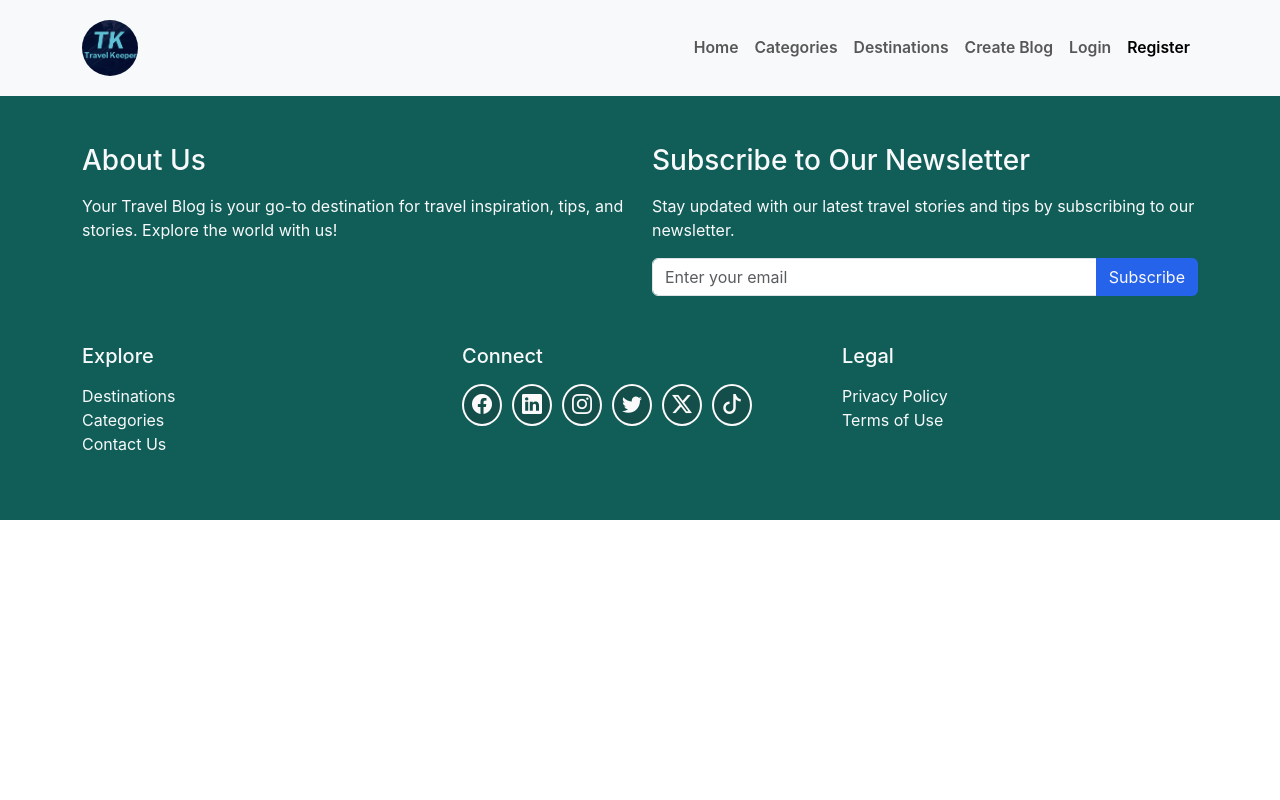
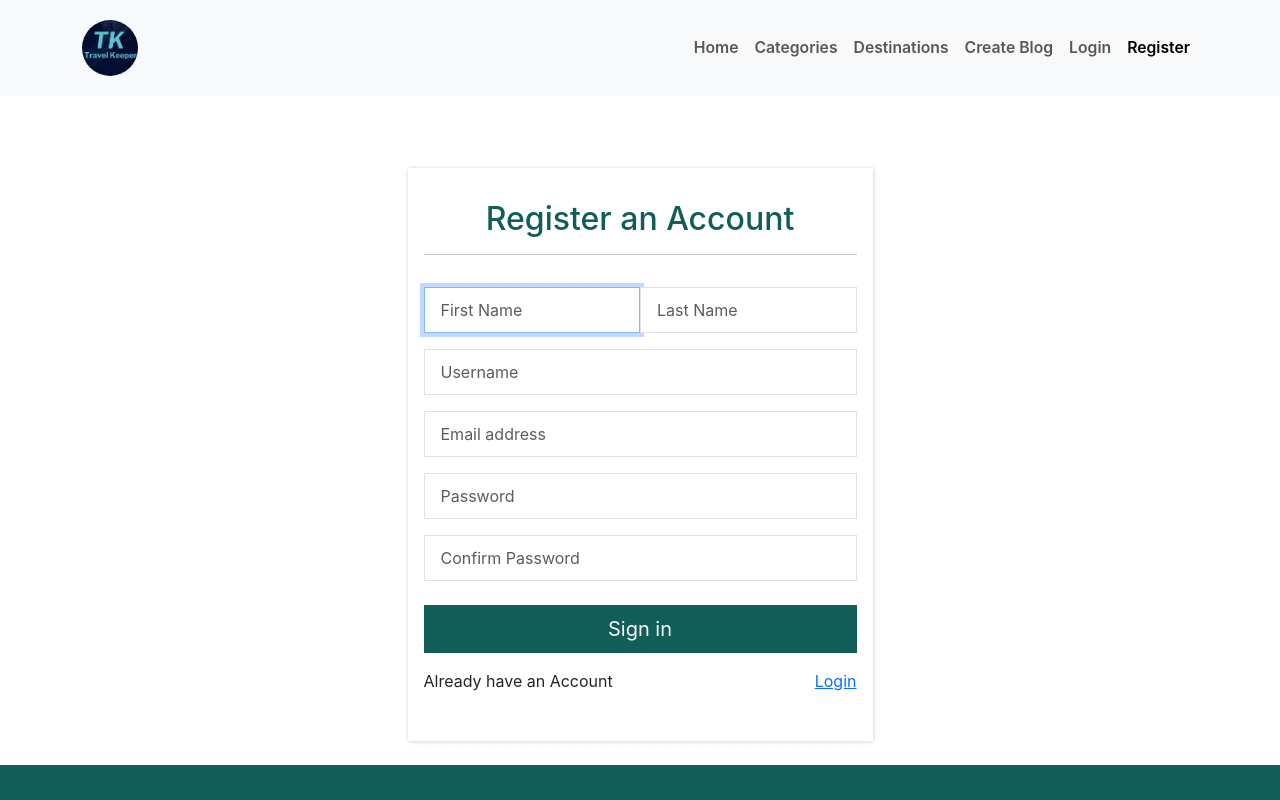
Before and after one commit to Nkululeko1999/blog-site, a React (Create React App) app in the folder frontend/: page /register in a window 1280 px wide. Shown: the top 800 px of the page. Built offline with nearby package versions, Linux system fonts and the light colour scheme.

Commit message:
built reister page n fixed footer btn

```diff
--- a/frontend/src/App.js
+++ b/frontend/src/App.js
@@ -2,12 +2,14 @@ import './App.css';
 import { BrowserRouter , Routes, Route } from 'react-router-dom';
 import Footer from './components/footer/Footer.js';
 import Header from './components/header/Header.js';
+import Register from './pages/register/Register.js';
 
 function App() {
   return (
     <BrowserRouter>
       <Header />
       <Routes>
+        <Route path='/register' element={<Register />} />
       </Routes>
       <Footer />
     </BrowserRouter>
--- a/frontend/src/components/footer/Footer.scss
+++ b/frontend/src/components/footer/Footer.scss
@@ -7,9 +7,14 @@ $styled-white: #fbf9f9;
     background-color: $background;
 
     .container .row:nth-last-child(2){
+
+        input.form-control {
+            border-radius: 0;
+        }
         button.btn {
             background-color: $blue-bg;
             color: $styled-white;
+            border-radius: 0;
         }
     }
 
--- /dev/null
+++ b/frontend/src/pages/register/Register.js
@@ -0,0 +1,56 @@
+import React from 'react';
+import './Register.scss';
+import { Link } from 'react-router-dom';
+
+export default function Register() {
+  return (
+    <div className='container'>
+        <div className='row justify-content-center'>
+            <div className='col-md-5 register-box p-3 my-4'>
+                <form class="form-register">
+                    <div class="text-center form-header">
+                        <h2 className='mt-3'>Register an Account</h2>
+                    </div>
+
+                    <div className='divider'>
+                        <hr/>
+                    </div>
+
+                    <div className='d-flex justify-content-between mt-3'>
+                        <div class="form-label-group mt-3">
+                            <input type="text" id="firstName" name="firstName" class="form-control" placeholder="First Name" required="" autofocus="" />
+                        </div>
+
+                        <div class="form-label-group mt-3">
+                            <input type="text" id="lastName" name="lastName" class="form-control" placeholder="Last Name" required="" autofocus="" />
+                        </div>
+                    </div>
+
+                    <div class="form-label-group mt-3">
+                        <input type="text" id="username" name="username" class="form-control" placeholder="Username" required="" autofocus="" />
+                    </div>
+
+                    <div class="form-label-group mt-3">
+                        <input type="email" id="inputEmail" class="form-control" placeholder="Email address" required="" autofocus="" />
+                    </div>
+
+                    <div class="form-label-group mt-3">
+                        <input type="password" id="inputPassword" class="form-control" placeholder="Password" required="" />
+                    </div>
+
+                    <div class="form-label-group mt-3">
+                        <input type="password" id="confirmPassword" name='confirmPassword' class="form-control" placeholder="Confirm Password" required="" />
+                    </div>
+
+                    <button class="btn btn-lg btn-block mt-4" type="submit">Sign in</button>
+
+                    <div className='redirect-login d-flex justify-content-between mt-3'>
+                        <p>Already have an Account</p>
+                        <Link to="/login">Login</Link>
+                    </div>
+                </form>
+            </div>
+        </div>
+    </div>
+  )
+}
--- /dev/null
+++ b/frontend/src/pages/register/Register.scss
@@ -0,0 +1,47 @@
+$primary: #115e59;
+$base-color: #f8fafc;
+$styled-white: #fbf9f9;
+
+.container {
+    .row {
+        margin: 0;
+        margin-top: 3rem;
+
+        .register-box {
+            box-shadow: 0.5px 0.5px 4px rgba(0, 0, 0, 0.1), -0.5px -0.5px 4px rgba(0, 0, 0, 0.1);
+
+            .form-register {
+                width: 100%;
+                max-width: 30rem;
+                margin: 1rem auto;
+
+                .form-header {
+                    h2 {
+                        color: $primary;
+                    }
+                }
+
+                .form-label-group > input {
+                    border-radius: 0;
+                    padding: 10px 16px;
+                    font-size: 1rem;
+                    color: $primary;
+                }
+            }
+
+            .btn-block {
+                display: block;
+                width: 100%;
+            }
+
+            .btn, .btn-lg {
+                padding: 0.5rem 1rem;
+                font-size: 1.25rem;
+                line-height: 1.5;
+                border-radius: 0;
+                background-color: $primary;
+                color: $styled-white;
+            }
+        }
+    }
+}
```
